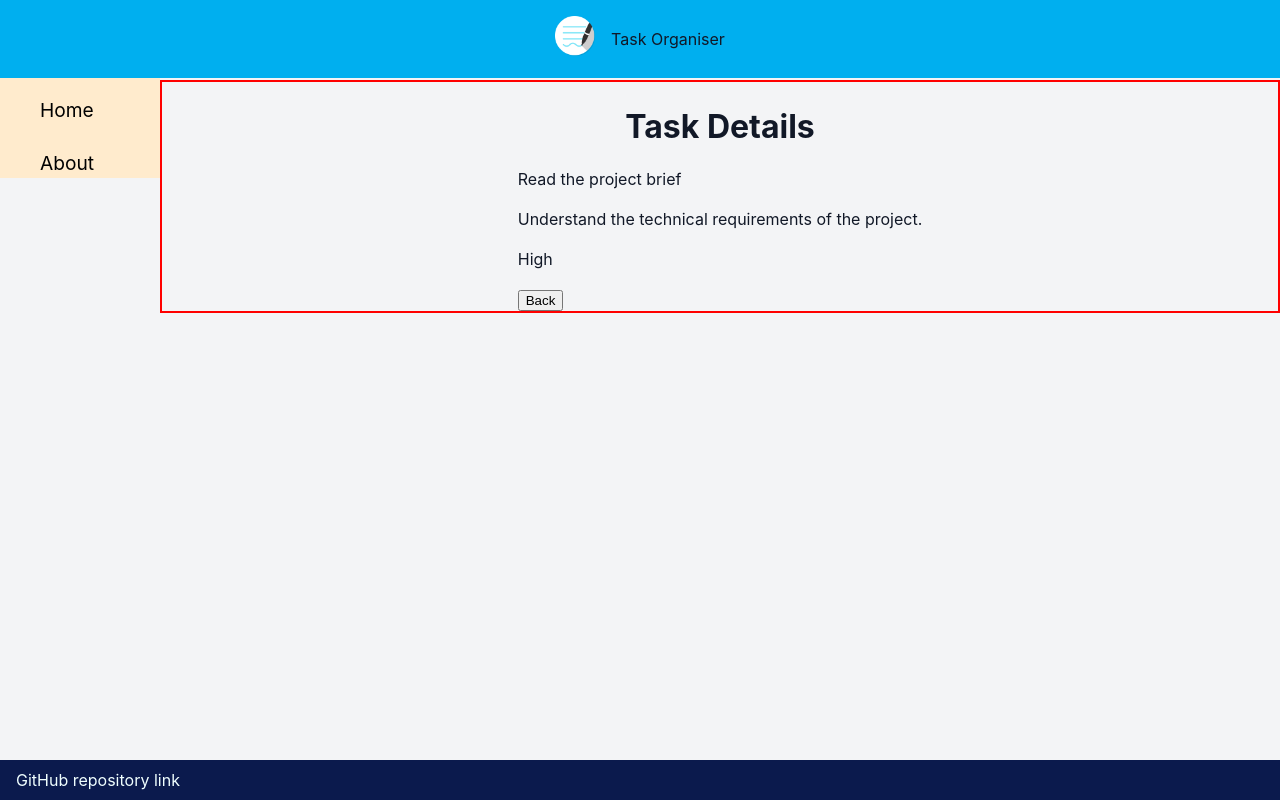
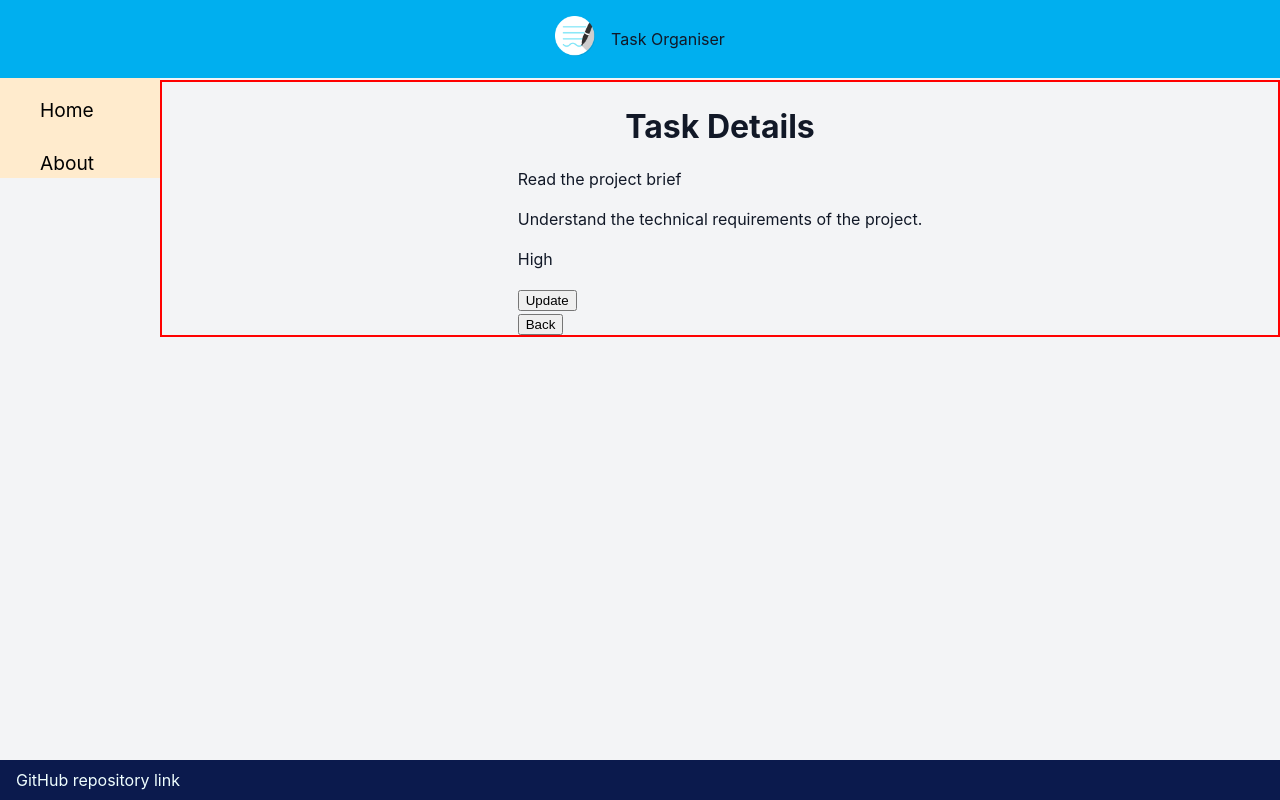
Before and after one commit to mbCeli/to-do-app, a React (Vite) app in the folder mini-project-react-app/: page /tasks/0 in a window 1280 px wide. Built offline with nearby package versions, Linux system fonts and the light colour scheme.

Commit message:
starting update form in to do details page

```diff
--- a/mini-project-react-app/src/pages/ToDoDetails.jsx
+++ b/mini-project-react-app/src/pages/ToDoDetails.jsx
@@ -1,4 +1,5 @@
 import { useParams, Link } from "react-router-dom";
+import { useState } from "react";
 
 import ToDoTasks from "../assets/to-dos-descrip.json";
 
@@ -7,6 +8,11 @@ export default function ToDoDetails() {
 
   const index = Number(taskIndex); //Los parámetros de la URL como {taskIndex} se pasan como strings, así que necesitamos convertirlo a un número antes de hacer comparaciones
   const taskDetails = ToDoTasks.find((task, i) => i === index);
+
+  //States para el formulario de actualizar:
+  const [task, setTask] = useState(taskDetails.task);
+  const [description, setDescription] = useState(taskDetails.description);
+  const [priority, setPriority] = useState(taskDetails.priority);
 
   return (
     <div className="to-do-details">
@@ -19,6 +25,43 @@ export default function ToDoDetails() {
             <p>{taskDetails.priority}</p>
             {/* Poner un input para que se pueda escribir mas detalles sobre el task */}
 
+            <button>Update</button><br />
+
+            {/* aquí empezaría el elemento de formulario de update, que tendrá un atributo hidden hasta que hagamos click en el botón update */}
+
+            {/* <div>
+              <form onSubmit={handleFormSubmit} hidden>
+                <span>Add a New Task</span>
+                <div>
+                  <label>
+                    Task
+                    <input name="task" type="text" value={task} onChange={(e) => setTask(e.target.value)} placeholder="Task Title" />
+                  </label>
+
+                  <label>
+                    Description (optional)
+                    <textarea name="description" rows="5" cols="40" value={description} onChange={(e) => setDescription(e.target.value)} placeholder="Comment text."></textarea>
+                  </label>
+
+                </div>
+
+                <div>
+                  <label>
+                    Priority
+                    <select name="priority" value={priority} onChange={(e) => setPriority(e.target.value)}>
+                      <option value="">-- None --</option>
+                      <option value="Low">Low</option>
+                      <option value="Medium">Medium</option>
+                      <option value="High">High</option>
+                    </select>
+                  </label>
+
+                  <button type="submit">Add Task</button>
+                </div>
+
+              </form>
+            </div> */}
+
             <Link to="/">
               <button>Back</button>
             </Link>
```
